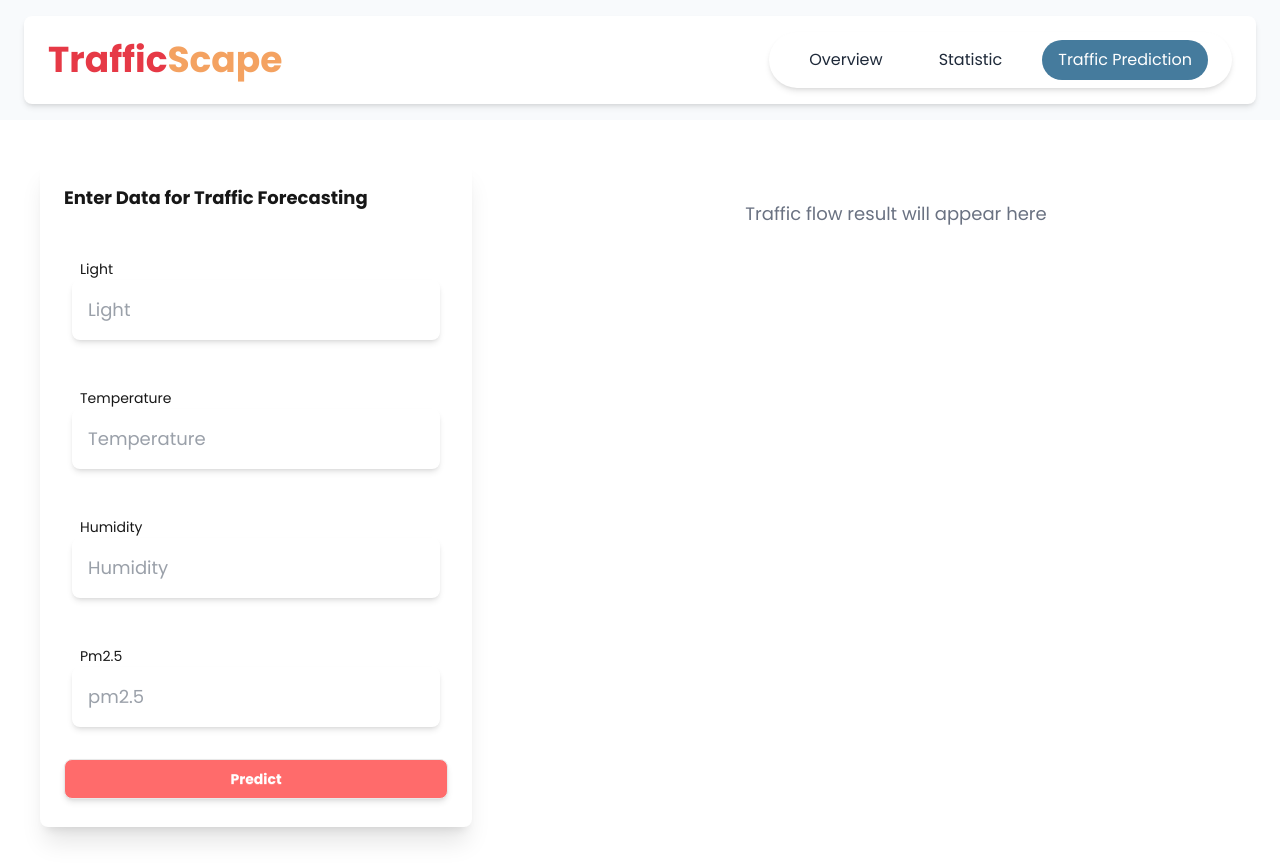
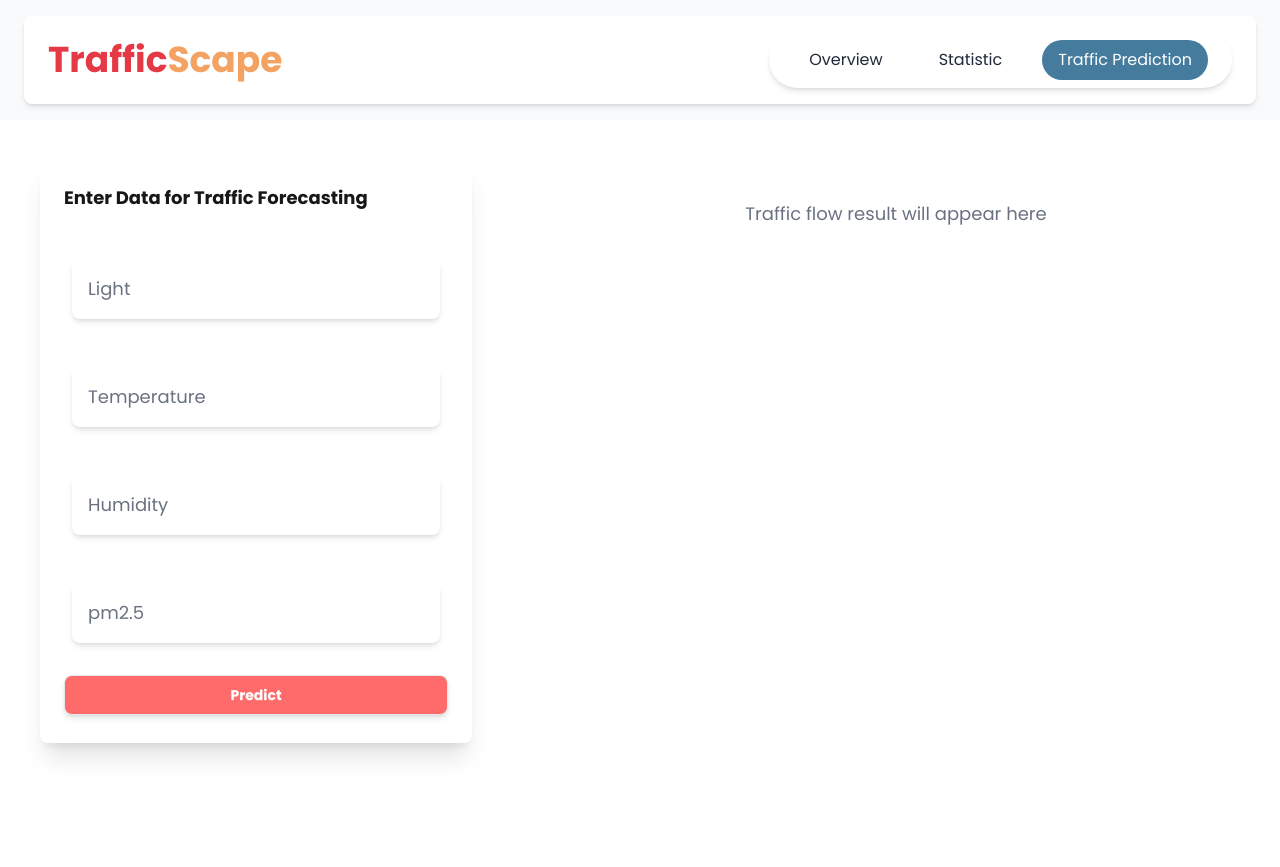
Before and after one commit to Thanchida/TrafficScape, a Next.js app in the folder frontend/: page /prediction in a window 1280 px wide. After the commit the page ends 800 px from the top, so only its background shows below. Built offline with nearby package versions, Linux system fonts and the light colour scheme.

Commit message:
Improve input field

```diff
--- a/frontend/app/prediction/page.tsx
+++ b/frontend/app/prediction/page.tsx
@@ -21,8 +21,24 @@ export default function Page() {
         console.log('prediction result updated');
     }, [predictionData])
 
+    function isValidNumber(value: string) {
+        return value.trim() !== "" && !isNaN(Number(value));
+    }
+
+
     async function handleSubmit(event: React.FormEvent<HTMLFormElement>) {
         event.preventDefault();
+
+        if (
+            !isValidNumber(Light) ||
+            !isValidNumber(Temp) ||
+            !isValidNumber(Humidity) ||
+            !isValidNumber(PM2_5)
+        ) {
+            alert("⚠️ Please enter valid numeric values for all fields.");
+            return;
+        }
+
         console.log(Light, Temp, Humidity, PM2_5);
 
         try {
@@ -32,17 +48,17 @@ export default function Page() {
                     'Content-Type': 'application/json',
                 },
                 body: JSON.stringify({
-                    light: Light ? Light: null,
-                    temperature: Temp ? Temp: null,
-                    humidity: Humidity ? Humidity: null,
-                    pm2_5: PM2_5 ? PM2_5: null,
+                    light: Light,
+                    temperature: Temp,
+                    humidity: Humidity,
+                    pm2_5: PM2_5
                 })
             });
 
             const prediction_data = await response.json();
             console.log(prediction_data);
             setPredictionData(prediction_data.data);
-        }catch (error) {
+        } catch (error) {
             console.error('Error during request: ', error);
         }
     }
@@ -60,54 +76,94 @@ export default function Page() {
                         <h2 className="card-title">Enter Data for Traffic Forecasting</h2>
                         <form onSubmit={handleSubmit} className="space-y-10 w-full">
                         <div className="mt-8 space-x-2 gap-4 mb-6 p-2">
-                            <div>
-                                <label className="w-full px-2 py-1">
-                                    Light
-                                    <input id="light-input"
-                                            value={Light}
-                                           type="text"
-                                           placeholder="Light"
-                                           required className="w-full p-4 text-lg text-gray-700 rounded-lg shadow-md focus:ring-2 focus:ring-[#FF6B6B]"
-                                           onChange={(e) => setLight(e.target.value)}/>
+                            <div className="relative w-full">
+                                <input
+                                id="light-input"
+                                type="text"
+                                required
+                                value={Light}
+                                onChange={(e) => setLight(e.target.value)}
+                                placeholder=" "
+                                className="peer w-full p-4 pt-6 pb-2 text-lg text-gray-700 bg-white rounded-lg shadow-md focus:outline-none focus:ring-2 focus:ring-[#FF6B6B]"
+                                />
+                                <label
+                                htmlFor="light-input"
+                                className={`
+                                    absolute left-4 text-gray-500 transition-all duration-200 ease-in-out
+                                    ${Light ? 'top-2 text-sm' : 'top-4 text-lg'}
+                                    peer-focus:top-2 peer-focus:text-sm
+                                `}
+                                >
+                                Light
                                 </label>
                             </div>
                         </div>
                         <div className="mt-8 space-x-2 gap-4 mb-6 p-2">
-                            <div>
-                                <label className="w-full px-2 py-1">
-                                    Temperature
-                                    <input id="temperature-input"
-                                           value={Temp}
-                                           type="text"
-                                           placeholder="Temperature"
-                                           required className="w-full p-4 text-lg text-gray-700 rounded-lg shadow-md focus:ring-2 focus:ring-[#FF6B6B]"
-                                           onChange={(e) => setTemp(e.target.value)}/>
+                            <div className="relative w-full">
+                                <input
+                                id="temperature-input"
+                                type="text"
+                                required
+                                value={Temp}
+                                onChange={(e) => setTemp(e.target.value)}
+                                placeholder=" "
+                                className="peer w-full p-4 pt-6 pb-2 text-lg text-gray-700 bg-white rounded-lg shadow-md focus:outline-none focus:ring-2 focus:ring-[#FF6B6B]"
+                                />
+                                <label
+                                htmlFor="temperature-input"
+                                className={`
+                                    absolute left-4 text-gray-500 transition-all duration-200 ease-in-out
+                                    ${Temp ? 'top-2 text-sm' : 'top-4 text-lg'}
+                                    peer-focus:top-2 peer-focus:text-sm
+                                `}
+                                >
+                                Temperature
                                 </label>
                             </div>
                         </div>
                         <div className="mt-8 space-x-2 gap-4 mb-6 p-2">
-                            <div>
-                                <label className="w-full px-2 py-1">
-                                    Humidity
-                                    <input id="humidity-input"
-                                           value={Humidity}
-                                           type="text"
-                                           placeholder="Humidity"
-                                           required className="w-full p-4 text-lg text-gray-700 rounded-lg shadow-md focus:ring-2 focus:ring-[#FF6B6B]"
-                                           onChange={(e) => setHumidity(e.target.value)}/>
+                            <div className="relative w-full">
+                                <input
+                                id="humidity-input"
+                                type="text"
+                                required
+                                value={Humidity}
+                                onChange={(e) => setHumidity(e.target.value)}
+                                placeholder=" "
+                                className="peer w-full p-4 pt-6 pb-2 text-lg text-gray-700 bg-white rounded-lg shadow-md focus:outline-none focus:ring-2 focus:ring-[#FF6B6B]"
+                                />
+                                <label
+                                htmlFor="humidity-input"
+                                className={`
+                                    absolute left-4 text-gray-500 transition-all duration-200 ease-in-out
+                                    ${Humidity ? 'top-2 text-sm' : 'top-4 text-lg'}
+                                    peer-focus:top-2 peer-focus:text-sm
+                                `}
+                                >
+                                Humidity
                                 </label>
                             </div>
                         </div>
                         <div className="mt-8 space-x-2 gap-4 mb-6 p-2">
-                            <div>
-                                <label className="w-full px-2 py-1">
-                                    Pm2.5
-                                    <input id="pm-input"
-                                           value={PM2_5}
-                                           type="text"
-                                           placeholder="pm2.5"
-                                           required className="w-full p-4 text-lg text-gray-700 rounded-lg shadow-md focus:ring-2 focus:ring-[#FF6B6B]"
-                                           onChange={(e) => setPM2_5(e.target.value)}/>
+                            <div className="relative w-full">
+                                <input
+                                id="pm-input"
+                                type="text"
+                                required
+                                value={PM2_5}
+                                onChange={(e) => setPM2_5(e.target.value)}
+                                placeholder=" "
+                                className="peer w-full p-4 pt-6 pb-2 text-lg text-gray-700 bg-white rounded-lg shadow-md focus:outline-none focus:ring-2 focus:ring-[#FF6B6B]"
+                                />
+                                <label
+                                htmlFor="pm-input"
+                                className={`
+                                    absolute left-4 text-gray-500 transition-all duration-200 ease-in-out
+                                    ${PM2_5 ? 'top-2 text-sm' : 'top-4 text-lg'}
+                                    peer-focus:top-2 peer-focus:text-sm
+                                `}
+                                >
+                                pm2.5
                                 </label>
                             </div>
                         </div>
```
